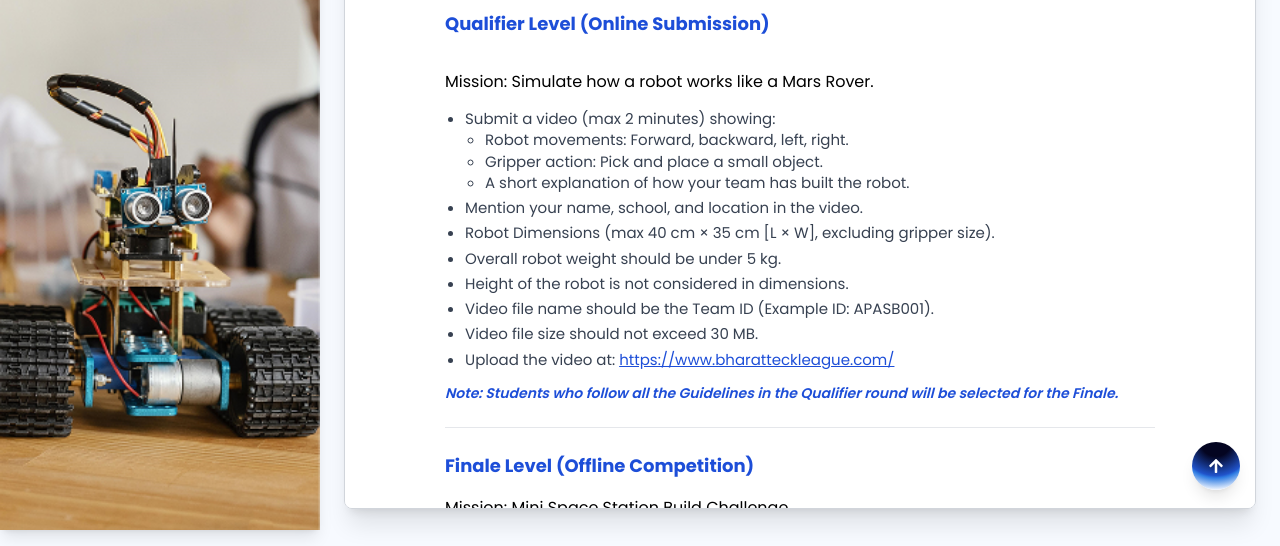
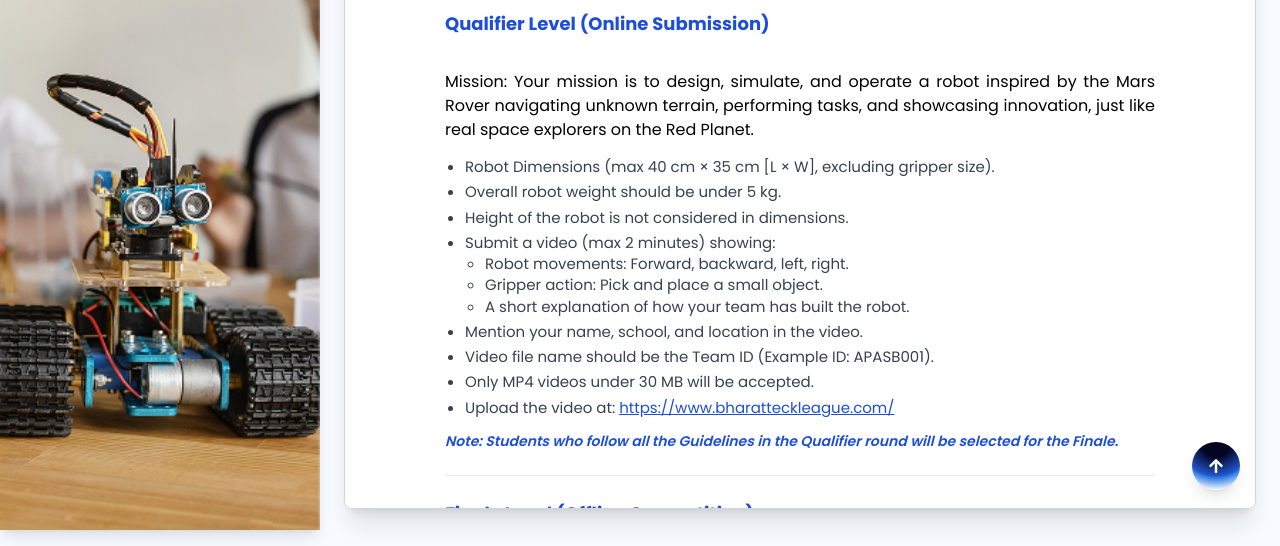
Before and after one commit to teckybot/BTL-UI, a React (Vite) app: page /competitions/robotics in a window 1280 px wide. Shown: the part 270-816 px from the top of the page. Built offline with nearby package versions, Linux system fonts and the light colour scheme; no server answers.

Commit message:
updated the competition page

```diff
--- a/src/pages/competitions/Codex.jsx
+++ b/src/pages/competitions/Codex.jsx
@@ -66,7 +66,9 @@ export default function Codex() {
             <p className="mb-4 text-sm sm:text-base text-justify">
               Mission: Put your logical thinking, programming knowledge, and space science awareness to the test.
             </p>
+
             <ul className="list-disc pl-5 space-y-2 text-[15px] text-gray-700 text-justify">
+              <li>Codex's online examination will be held on 17th August.</li>
               <li>Eligibility:</li>
               <ul className="list-[circle] pl-5 mt-1 space-y-1">
                 <li>Grades 6 & 7: Scratch + Space Basics</li>
--- a/src/pages/competitions/Innoverse.jsx
+++ b/src/pages/competitions/Innoverse.jsx
@@ -95,19 +95,22 @@ export default function Innoverse() {
             <h2 className="text-base sm:text-lg font-bold text-blue-700 mb-4">
               Finale Level (Offline Project Expo)
             </h2>
+            <p className="mb-4 text-sm sm:text-base text-justify">
+              Mission: Your mission at Innoverse is to display your project at the Project Expo. Show how it works, what problem it solves, and share your ideas with the world.
+            </p>
             <ul className="list-disc pl-5 space-y-2 text-[15px] text-gray-700 text-justify">
               <li>Bring a fully working, upgraded version of your proposed model</li>
               <li>Prepare a presentation (PPT format) to explain your concept, design, and innovation</li>
               <li>The project must fit within a 50 cm x 50 cm table space</li>
               <li>Presentation Includes:</li>
-              <ul className="list-[circle] pl-5 mt-1">
+              <ul className="list-[circle] pl-5 mt-1 space-y-1">
                 <li>Problem your project addresses</li>
                 <li>How it benefits space missions</li>
                 <li>Demonstration of working model</li>
                 <li>Teamwork and explanation clarity</li>
               </ul>
               <li>Judging Criteria:</li>
-              <ul className="list-[circle] pl-5 mt-1">
+              <ul className="list-[circle] pl-5 mt-1 space-y-1">
                 <li>Innovation & Uniqueness of the idea</li>
                 <li>Functionality & Working Demonstration</li>
                 <li>Relevance to Space Applications</li>
--- a/src/pages/competitions/Robotics.jsx
+++ b/src/pages/competitions/Robotics.jsx
@@ -49,7 +49,7 @@ export default function Robotics() {
               Astrobot
             </h1>
             <a href="/competitions"
-            className="md:-mr-96 bg-[#2053CA] text-white text-sm font-semibold px-4 py-2 rounded-md shadow-md hover:bg-[#173f9c] transition">BACK</a>
+              className="md:-mr-96 bg-[#2053CA] text-white text-sm font-semibold px-4 py-2 rounded-md shadow-md hover:bg-[#173f9c] transition">BACK</a>
             <a
               href={astrobotPDF}
               download="ASTROBOT PROBLEM STATEMENT.pdf"
@@ -64,22 +64,26 @@ export default function Robotics() {
             <h2 className="text-base sm:text-lg font-bold text-blue-700  sm:mb-8">
               Qualifier Level (Online Submission)
             </h2>
-            <p className="mb-4 text-sm sm:text-base text-justify">Mission: Simulate how a robot works like a Mars Rover.</p>
+            <p className="mb-4 text-sm sm:text-base text-justify">Mission: Your mission is to design, simulate, and operate a robot
+              inspired by the Mars Rover navigating unknown terrain,
+              performing tasks, and showcasing innovation, just like real space
+              explorers on the Red Planet.</p>
             <ul className="list-disc pl-5 space-y-2 text-[15px] text-gray-700 text-justify">
-              <li>
-                Submit a video (max 2 minutes) showing:
+              <li>Robot Dimensions (max 40 cm × 35 cm [L × W], excluding gripper size).</li>
+              <li>Overall robot weight should be under 5 kg.</li>
+              <li>Height of the robot is not considered in dimensions.</li>
+              <li>Submit a video (max 2 minutes) showing:
                 <ul className="list-[circle] pl-5 mt-1 space-y-1">
+
                   <li>Robot movements: Forward, backward, left, right.</li>
                   <li>Gripper action: Pick and place a small object.</li>
                   <li>A short explanation of how your team has built the robot.</li>
                 </ul>
               </li>
               <li>Mention your name, school, and location in the video.</li>
-              <li>Robot Dimensions (max 40 cm × 35 cm [L × W], excluding gripper size).</li>
-              <li>Overall robot weight should be under 5 kg.</li>
-              <li>Height of the robot is not considered in dimensions.</li>
+
               <li>Video file name should be the Team ID (Example ID: APASB001).</li>
-              <li>Video file size should not exceed 30 MB.</li>
+              <li>Only MP4 videos under 30 MB will be accepted.</li>
               <li>
                 Upload the video at: {" "}
                 <a
@@ -104,8 +108,10 @@ export default function Robotics() {
               Finale Level (Offline Competition)
             </h2>
 
-              <p className="mb-4 text-sm sm:text-base text-justify">Mission: Mini Space Station Build Challenge.</p>
-               <ul className="list-disc pl-5 space-y-2 text-[15px] text-gray-700 text-justify">
+            <p className="mb-4 text-sm sm:text-base text-justify">Mission: Create a mini space station with robots that help
+              astronauts in space. Use your ideas to build and control your own
+              smart space hub.</p>
+            <ul className="list-disc pl-5 space-y-2 text-[15px] text-gray-700 text-justify">
               <li>Navigate your robot through a lunar surface-themed arena.</li>
               <li>Pick and place space-module blocks by crossing different terrains/surfaces.</li>
               <li>Complete the laps (number of laps will be mentioned on the spot).</li>
--- a/src/pages/competitions/SpacePilot.jsx
+++ b/src/pages/competitions/SpacePilot.jsx
@@ -48,7 +48,7 @@ export default function SpacePilot() {
               Space Pilot
             </h1>
             <a href="/competitions"
-            className="md:mr-[-300px] bg-[#2053CA] text-white text-sm font-semibold px-4 py-2 rounded-md shadow-md hover:bg-[#173f9c] transition">BACK</a>
+              className="md:mr-[-300px] bg-[#2053CA] text-white text-sm font-semibold px-4 py-2 rounded-md shadow-md hover:bg-[#173f9c] transition">BACK</a>
             <a
               href={dronePDF}
               download="SPACE PILOT PROBLEM STATEMENT.pdf"
@@ -64,19 +64,20 @@ export default function SpacePilot() {
               Qualifier Level (Online Submission)
             </h2>
             <p className="mb-4 text-sm sm:text-base text-justify">
-              Mission: Become a space drone pilot.
+              Mission: Fly your drone like it's in space. Your job is to guide it
+              through challenges, land safely, and complete fun space missions.
             </p>
             <ul className="list-disc pl-5 space-y-2 text-[15px] text-gray-700 text-justify">
+              <li>Include a short clip of your drone assembling</li>
+              <li>Drone Size: Max 25 cm x 25 cm (including propellers)</li>
               <li>Submit a video (max 2 minutes) showing:</li>
               <ul className="list-[circle] pl-5 mt-1 space-y-1">
                 <li>Drone take-off, landing, left/right/forward/backward movement, 360° turn (if possible)</li>
-                <li>A short explanation of drone specs</li>
+                <li>A short explanation of drone specifications</li>
               </ul>
               <li>Mention your name, school, and location in the video</li>
-              <li>Include a short clip of your drone assembling</li>
-              <li>Drone Size: Max 25 cm x 25 cm (including propellers)</li>
               <li>Video file name should be the Team ID (Example ID: APTDM001)</li>
-              <li>Video file size should not be more than 30 MB</li>
+              <li>Only MP4 videos under 30 MB will be accepted.</li>
               <li>
                 Upload the video in: <a href="https://www.bharatteckleague.com/" target="_blank" rel="noreferrer" className="text-blue-700 underline">https://www.bharatteckleague.com/</a>
               </li>
@@ -91,7 +92,8 @@ export default function SpacePilot() {
             <h2 className="text-base sm:text-lg font-bold text-blue-700 mb-4">
               Finale Level (Offline Competition)
             </h2>
-            <p className="mb-4 text-sm sm:text-base text-justify">Mission: Rescue Lost Space Problem Challenge.</p>
+            <p className="mb-4 text-sm sm:text-base text-justify">Mission: Fly your drone to find and rescue a lost space probe. Avoid
+              obstacles and bring it back safely</p>
             <ul className="list-disc pl-5 space-y-2 text-[15px] text-gray-700 text-justify">
 
               <li>Fly your drone through a challenging arena designed to resemble an interplanetary environment</li>
--- a/src/pages/competitions/ThreeDMaker.jsx
+++ b/src/pages/competitions/ThreeDMaker.jsx
@@ -48,7 +48,7 @@ export default function Robotics() {
               3D Printing
             </h1>
             <a href="/competitions"
-            className="md:mr-[-300px] bg-[#2053CA] text-white text-sm font-semibold px-4 py-2 rounded-md shadow-md hover:bg-[#173f9c] transition">BACK</a>
+              className="md:mr-[-300px] bg-[#2053CA] text-white text-sm font-semibold px-4 py-2 rounded-md shadow-md hover:bg-[#173f9c] transition">BACK</a>
             <a
               href={pdf3DMaker}
               download="3D MAKER PROBLEM STATEMENT.pdf"
@@ -68,15 +68,17 @@ export default function Robotics() {
             </p>
             <ul className="list-disc pl-5 space-y-2 text-[15px] text-gray-700 text-justify  ">
               <li>
-                Design any object/tool useful in space exploration (e.g., astronaut tool etc.)
+                Design any object/tool useful in space exploration (e.g., astronaut
+                tool, satellite model, Mini Rocket etc.)
               </li>
               <li>
                 Use Tinkercad Design software
                 (<a href="https://www.tinkercad.com/" target="_blank" rel="noreferrer" className="text-blue-700 underline">Download link</a>)
               </li>
               <li>Record a 2-minute video explaining your design process</li>
+              <li>Ensure you record your screen while designing or making your project and include it in the video</li>
               <li>Video file name should be the Team ID (Example ID: APTDM001)</li>
-              <li>Video file size should not be more than 30 MB</li>
+              <li>Only MP4 videos under 30 MB will be accepted.</li>
               <li>
                 Upload the video in: <a href="https://www.bharatteckleague.com/" target="_blank" rel="noreferrer" className="text-blue-700 underline">https://www.bharatteckleague.com/</a>
               </li>
@@ -91,6 +93,12 @@ export default function Robotics() {
             <h2 className="text-base sm:text-lg font-bold text-blue-700 mb-4">
               Finale Level (Offline Competition)
             </h2>
+            <p className="mb-4 text-sm sm:text-base text-justify ">
+              Mission: Look at the space object you’re given and try to make the
+              same thing using 3D design. Try to copy how it looks and works
+              just like building your own version
+
+            </p>
             <ul className="list-disc pl-5 space-y-2 text-[15px] text-gray-700 text-justify">
               <li>A surprise space-themed design problem will be announced on the spot</li>
               <li>Participants will have 2 hours to complete the 3D model design</li>
```
Also changed, not shown: src/components/Events.jsx (+4 -4 lines).
